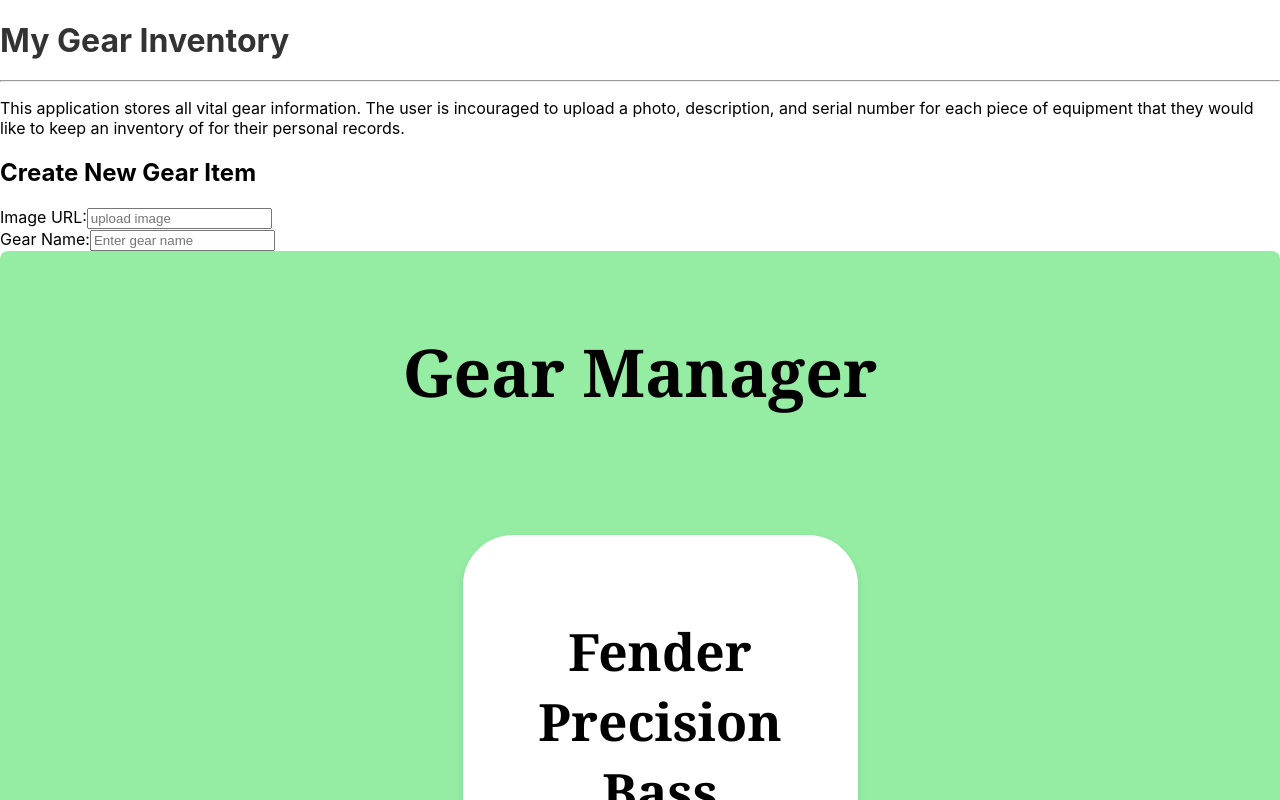
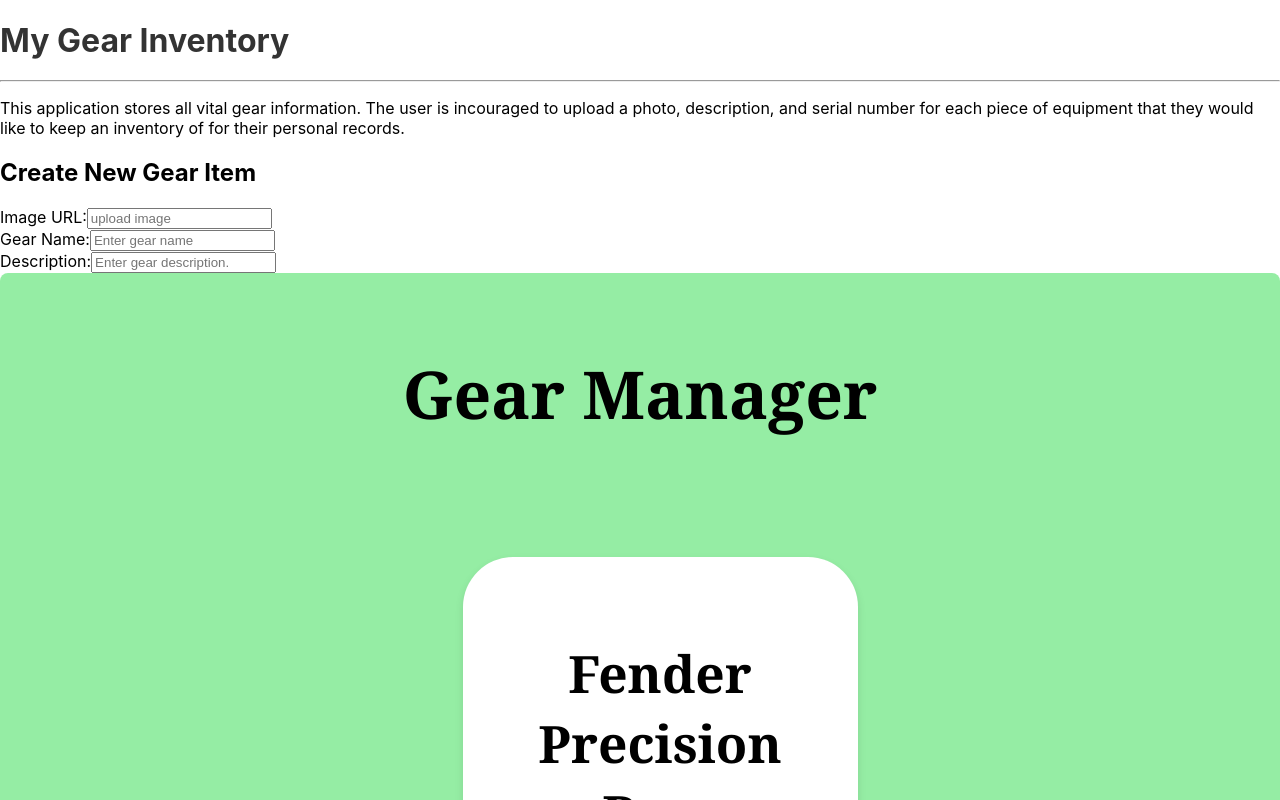
Before and after one commit to VanillaBean79/Gear-App, a React (Create React App) app: page / in a window 1280 px wide. Shown: the top 800 px of the page. Built offline with nearby package versions, Linux system fonts and the light colour scheme; data requests are answered from the project's data file.

Commit message:
Description added to GearForm

```diff
--- a/src/Components/GearForm.js
+++ b/src/Components/GearForm.js
@@ -78,7 +78,17 @@
                         onChange={handleChange}
                         placeholder="Enter gear name"
                         />
+                </div>
 
+                <div className="form-group">
+                    <label htmlFor="name">Description:</label>
+                    <input
+                        type="description"
+                        id="description"
+                        value={formData.description}
+                        onChange={handleChange}
+                        placeholder="Enter gear description."
+                        />
                 </div>
             </form>
 
```
